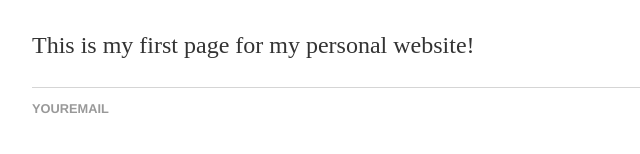
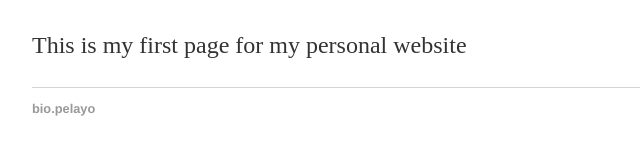
Before and after one commit to pelahimovic/pelahimovic.github.io, a plain HTML site: page index.html in a window 1280 px wide. Shown: the part 168-322 px from the top of the page, 160-800 px from the left. Drawn offline with Linux system fonts and the light colour scheme.

Commit message:
Update index.html

```diff
--- a/index.html
+++ b/index.html
@@ -12,18 +12,17 @@
        <li><a href=”/resume”>Resume</a></li>
        <li><a href=”/projects”>Blog</a></li>
        <li><a href=”/tools”>Blog</a></li>
-
      </ul>
    </nav>
    <div class=”container”>
      <div class=”blurb”>
        <h1>Hi, I am Pelahimövic!</h1>
-       <p>This is my first page for my personal website!</a></p>
+       <p>This is my first page for my personal website</a></p>
      </div>
    </div>
    <footer>
    <ul>
-     <li><a href=”mailto:bio.pelayo@gmail.com”>YOUREMAIL</a></li>
+     <li><a href=”mailto:bio.pelayo@gmail.com”>bio.pelayo</a></li>
    </ul>
    </footer>
  </body>
```
